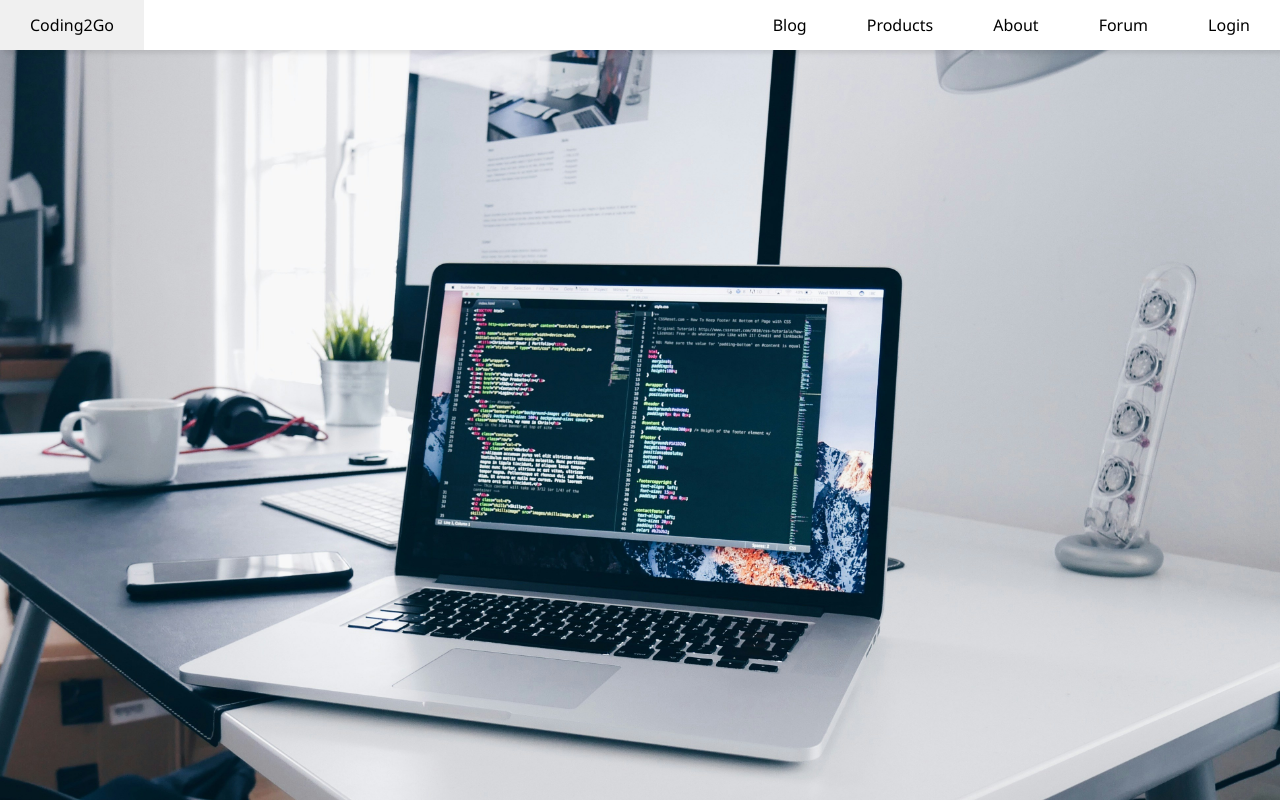
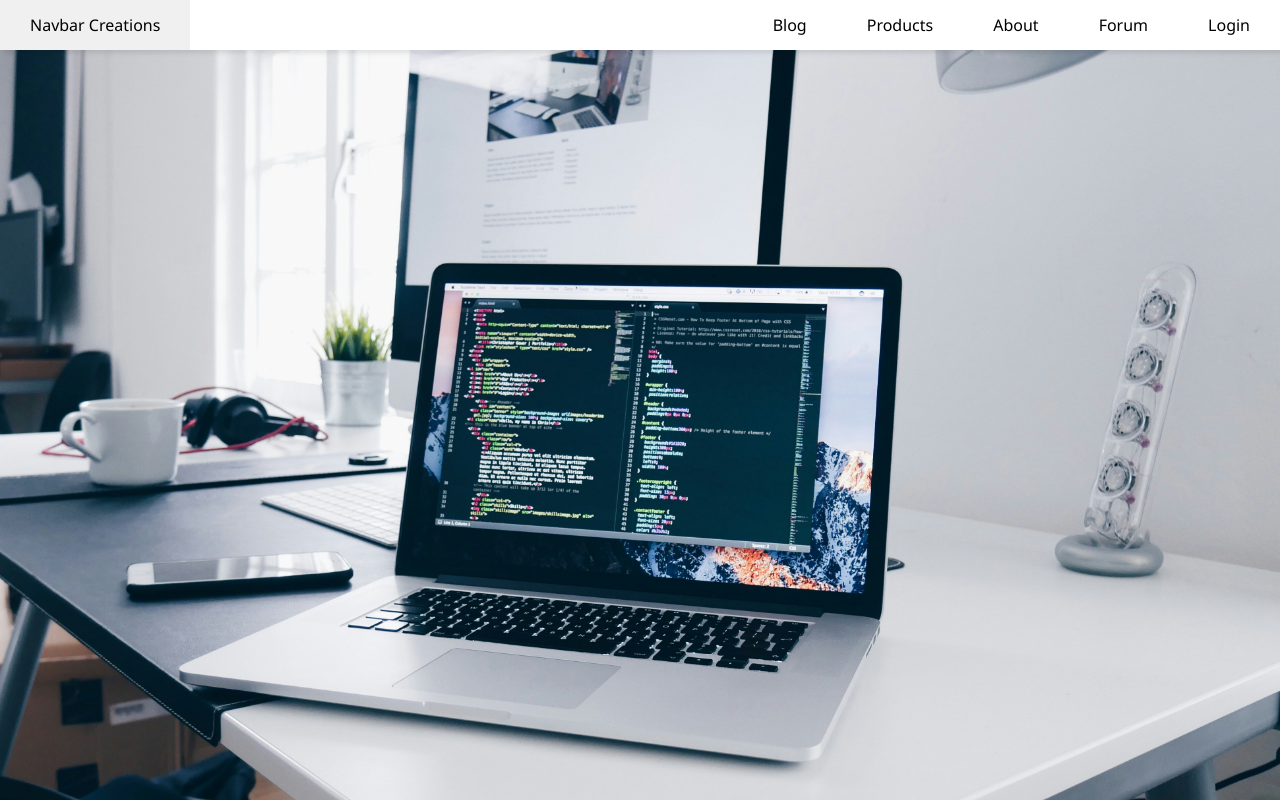
Before and after one commit to drpsych/responsive-navbar2, a plain HTML site: page index.html in a window 1280 px wide. Drawn offline with Linux system fonts and the light colour scheme.

Commit message:
updated index.html

```diff
--- a/index.html
+++ b/index.html
@@ -17,7 +17,7 @@
             <li><a href="#">Login</a></li>
         </ul>
         <ul>
-            <li><a href="#">Coding2Go</a></li>
+            <li><a href="#">Navbar Creations</a></li>
             <li class="hideOnMobile"><a href="#">Blog</a></li>
             <li class="hideOnMobile"><a href="#">Products</a></li>
             <li class="hideOnMobile"><a href="#">About</a></li>
```
Also changed, not shown: 1 other file.
